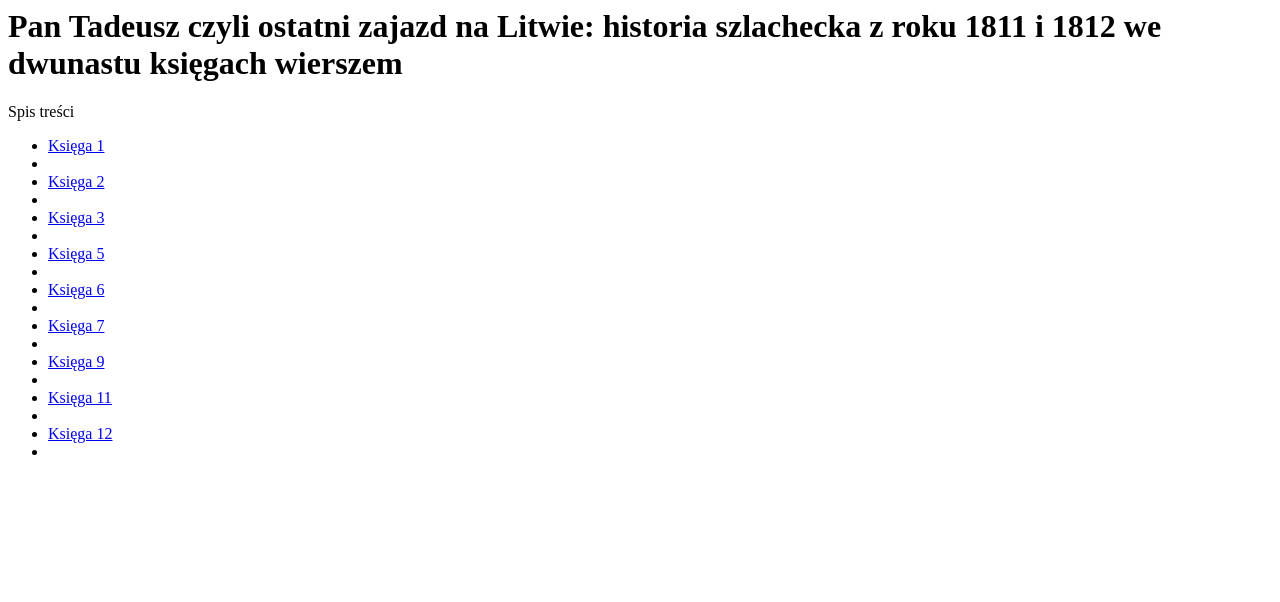
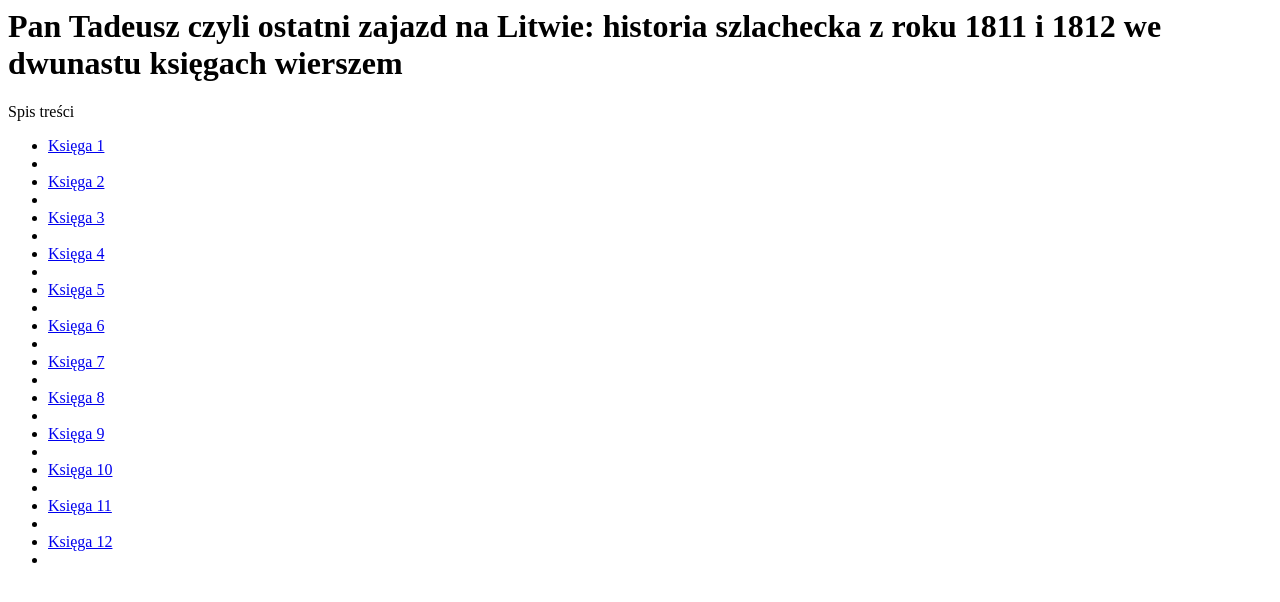
Before and after one commit to WiktorKrupa/PanTadeusz, a plain HTML site: page index.html in a window 1280 px wide. Drawn offline with Linux system fonts and the light colour scheme.

Commit message:
Update index.html

```diff
--- a/index.html
+++ b/index.html
@@ -13,10 +13,13 @@
 			<li><a href="./k1.html">Księga 1</a><li>
 			<li><a href="./k2.html">Księga 2</a><li>
 			<li><a href="./k3.html">Księga 3</a><li>
+			<li><a href="./k4.html">Księga 4</a><li>
 			<li><a href="./k5.html">Księga 5</a><li>
 			<li><a href="./k6.html">Księga 6</a><li>
 			<li><a href="./k7.html">Księga 7</a><li>
+			<li><a href="./k8.html">Księga 8</a><li>
 			<li><a href="./k9.html">Księga 9</a><li>
+			<li><a href="./k10.html">Księga 10</a><li>
 			<li><a href="./k11.html">Księga 11</a><li>
 			<li><a href="./k12.html">Księga 12</a><li>
 		</ul>
```
